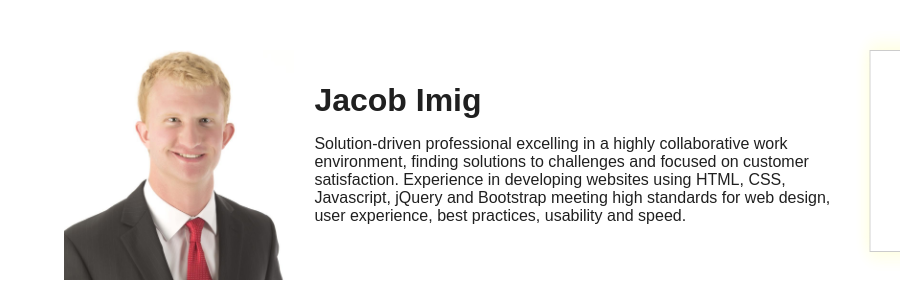
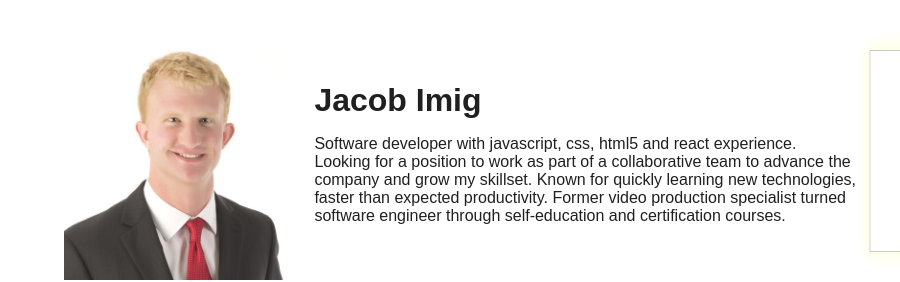
Before and after one commit to jacobimig/Portfolio, a plain HTML site: page index.html in a window 1280 px wide. Shown: the top 282 px of the page, 0-900 px from the left. Drawn offline with Linux system fonts and the light colour scheme.

Commit message:
Updated professional summary

```diff
--- a/index.html
+++ b/index.html
@@ -14,11 +14,9 @@
             <img src="images/Headshot.jpg" alt="Jacob Imig">
             <article>
               <h1>Jacob Imig</h1>
-              <p>Solution-driven professional excelling in a highly collaborative work
-                  environment, finding solutions to challenges and focused on customer satisfaction.
-                  Experience in developing websites using HTML, CSS, Javascript, jQuery and Bootstrap
-                  meeting high standards for web design, user experience, best practices, usability
-                  and speed.
+              <p>Software developer with javascript, css, html5 and react experience.  Looking for a position to work as part of a collaborative team to
+                advance the company and grow my skillset.  Known for quickly learning new technologies, faster than expected productivity.
+                Former video production specialist turned software engineer through self-education and certification courses.
               </p>
             </article>
             <div class="stage-cube-cont">
```
